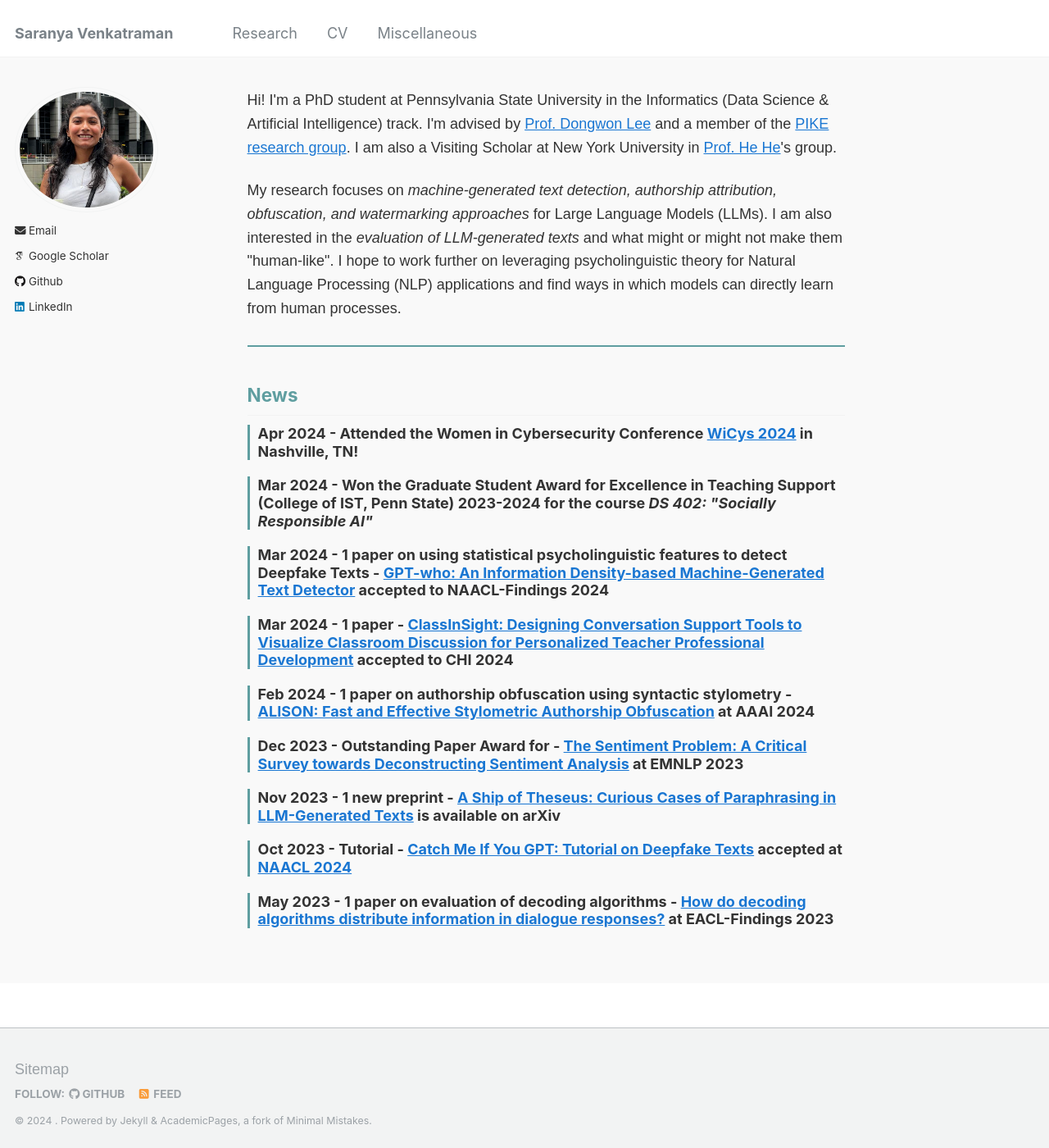
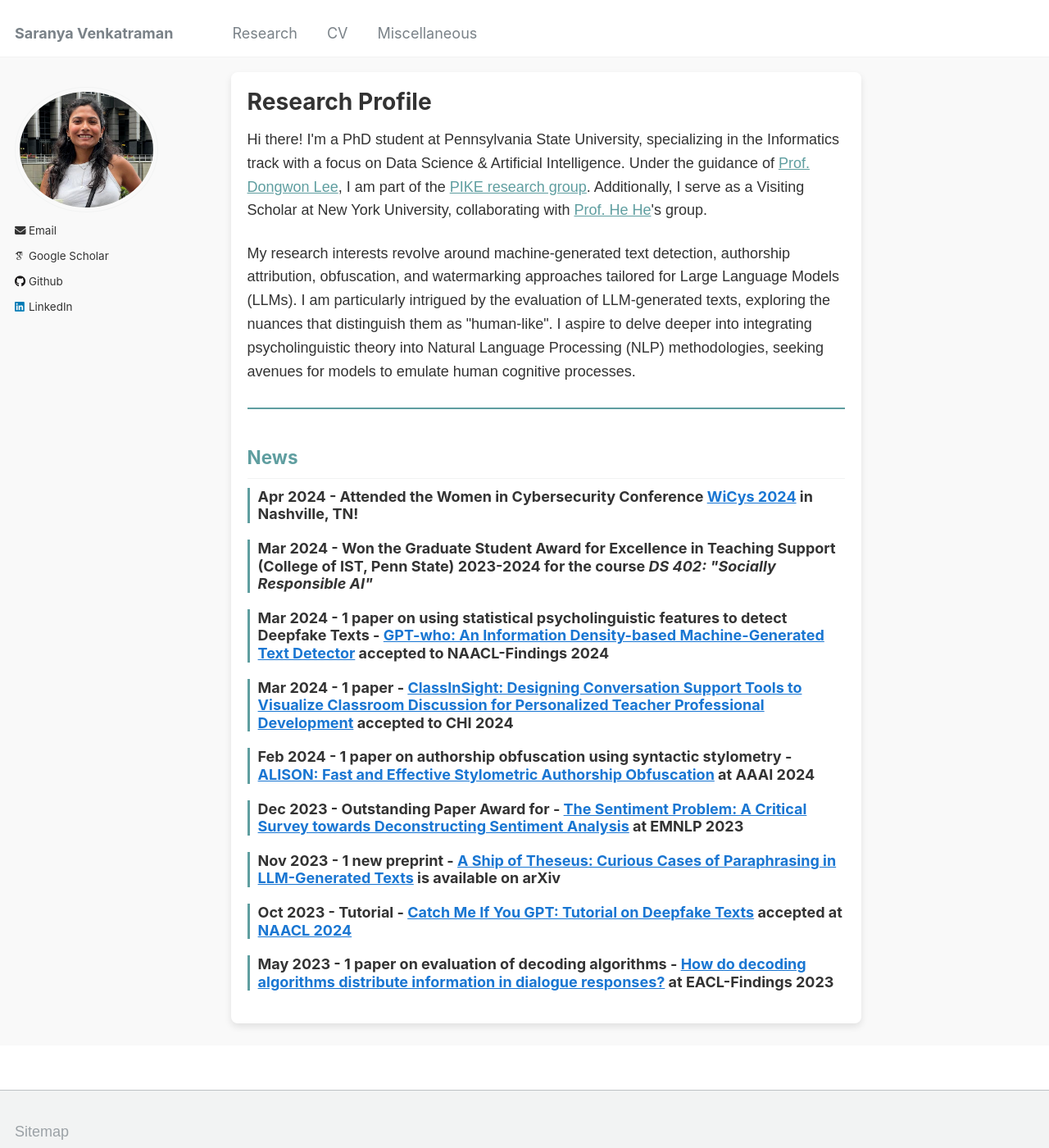
Before and after one commit to saranya-venkatraman/saranya-venkatraman.github.io, a Jekyll site: the page built from _pages/about.md, in a window 1280 px wide and 1400 px high. Shown: the whole window at 82% size. Built offline with Jekyll 4.4.1, drawn with Linux system fonts in a browser that asks for light colours; some web fonts are replaced.

Commit message:
Update about.md

```diff
--- a/_pages/about.md
+++ b/_pages/about.md
@@ -4,12 +4,12 @@ author_profile: true
 redirect_from:
   - /about/
 ---
-
 <!DOCTYPE html>
 <html lang="en">
 <head>
   <meta charset="UTF-8">
   <meta name="viewport" content="width=device-width, initial-scale=1.0">
+  <title>Research Profile</title>
   <style>
     body {
       font-family: Arial, sans-serif;
@@ -23,6 +23,9 @@ redirect_from:
       max-width: 800px;
       margin: auto;
       padding: 20px;
+      background-color: #fff;
+      border-radius: 8px;
+      box-shadow: 0px 4px 8px rgba(0, 0, 0, 0.1);
     }
     h1 {
       color: #333;
@@ -55,9 +58,10 @@ redirect_from:
 <body>
 
 <div class="container">
-  <p>Hi! I'm a PhD student at Pennsylvania State University in the Informatics (Data Science & Artificial Intelligence) track. I'm advised by <a href="https://pike.psu.edu/dongwon/" target="_blank" style="color: #1976d2;">Prof. Dongwon Lee</a> and a member of the <a href="https://pike.psu.edu/index.html" target="_blank" style="color: #1976d2;">PIKE research group</a>. I am also a Visiting Scholar at New York University in <a href="https://hhexiy.github.io" target="_blank" style="color: #1976d2;">Prof. He He</a>'s group.</p>
+  <h1>Research Profile</h1>
+  <p>Hi there! I'm a PhD student at Pennsylvania State University, specializing in the Informatics track with a focus on Data Science & Artificial Intelligence. Under the guidance of <a href="https://pike.psu.edu/dongwon/" target="_blank">Prof. Dongwon Lee</a>, I am part of the <a href="https://pike.psu.edu/index.html" target="_blank">PIKE research group</a>. Additionally, I serve as a Visiting Scholar at New York University, collaborating with <a href="https://hhexiy.github.io" target="_blank">Prof. He He</a>'s group.</p>
 
-  <p>My research focuses on  <em>machine-generated text detection, authorship attribution, obfuscation, and watermarking approaches</em> for Large Language Models (LLMs). I am also interested in the <em>evaluation of LLM-generated texts</em> and what might or might not make them "human-like". I hope to work further on leveraging psycholinguistic theory for Natural Language Processing (NLP) applications and find ways in which models can directly learn from human processes.</p>
+  <p>My research interests revolve around machine-generated text detection, authorship attribution, obfuscation, and watermarking approaches tailored for Large Language Models (LLMs). I am particularly intrigued by the evaluation of LLM-generated texts, exploring the nuances that distinguish them as "human-like". I aspire to delve deeper into integrating psycholinguistic theory into Natural Language Processing (NLP) methodologies, seeking avenues for models to emulate human cognitive processes.</p>
   <hr>
   <h2 style="color: #5F9EA0;">News</h2>
 
```
